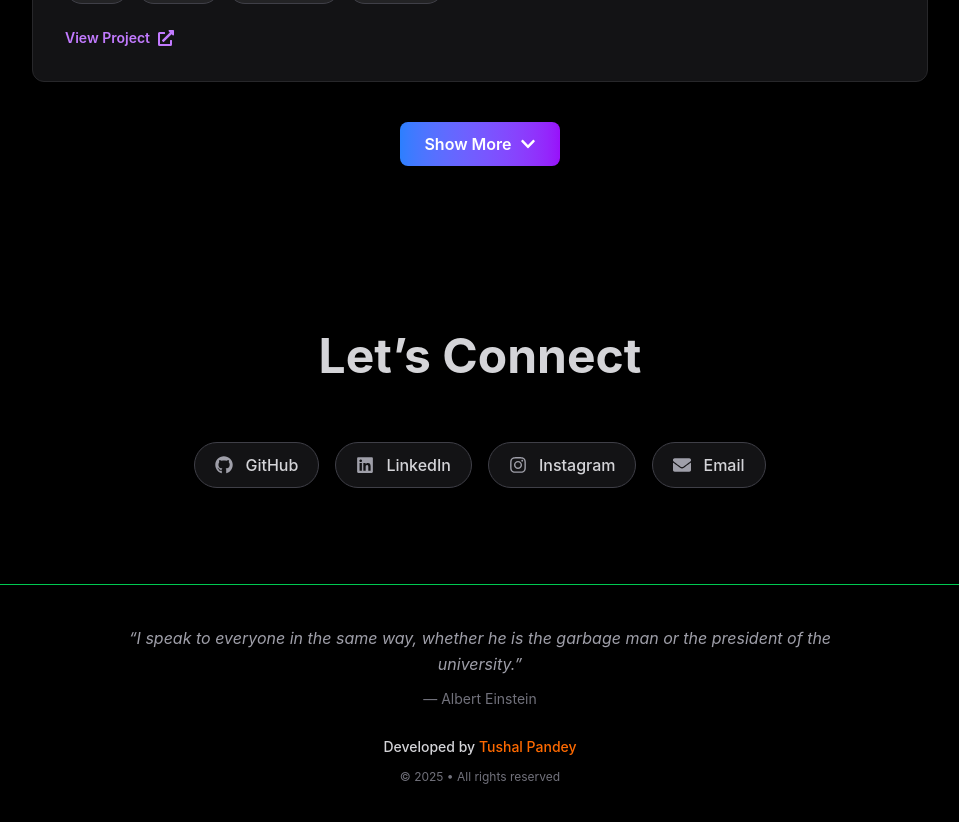
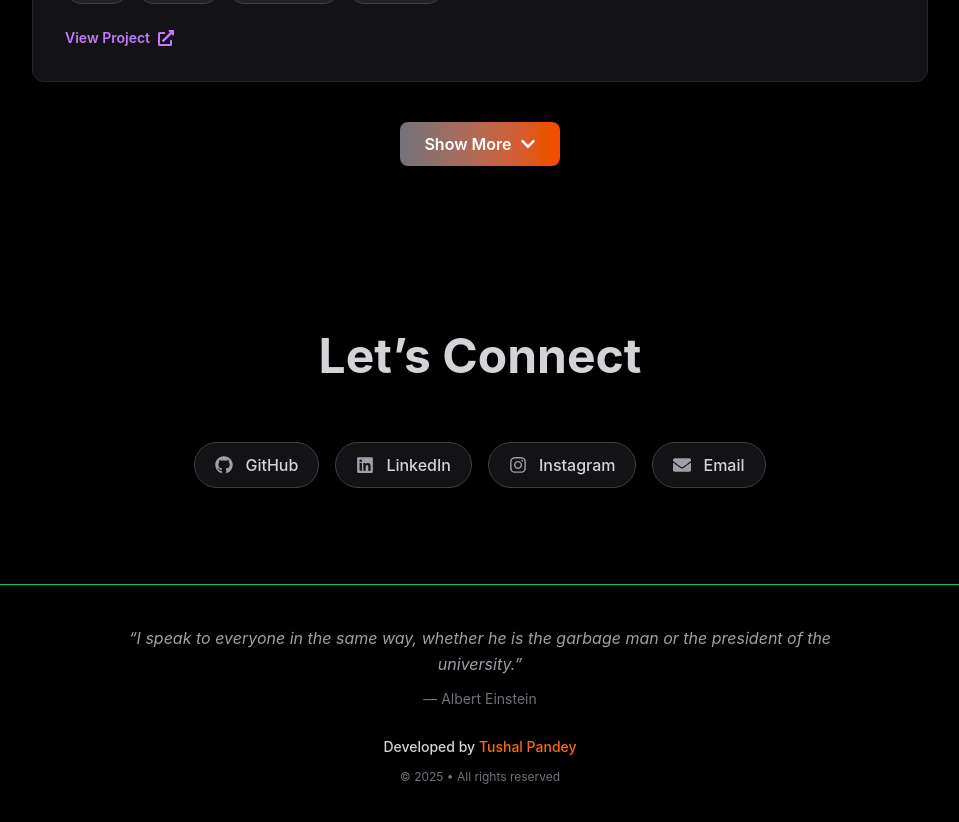
Before and after one commit to pandeYtushal/Portfolio2, a React (Vite) app: page / in a window 1280 px wide. Shown: the part 2420-3242 px from the top of the page, without its empty margins (160-1119 px from the left). Built offline with nearby package versions, Linux system fonts and the light colour scheme.

Commit message:
Update Projects.jsx

```diff
--- a/src/components/Projects.jsx
+++ b/src/components/Projects.jsx
@@ -110,7 +110,7 @@ const Projects = () => {
           <div className="flex justify-center pt-2">
             <button
               onClick={() => setShowAll(!showAll)}
-              className="px-6 py-2.5 text-sm sm:text-base bg-gradient-to-r from-blue-500 to-purple-600 text-white rounded-lg font-semibold flex items-center gap-2 transition-transform hover:scale-105">
+              className="px-6 py-2.5 text-sm sm:text-base bg-gradient-to-r from-zinc-500 to-orange-600 text-white rounded-lg font-semibold flex items-center gap-2 transition-transform hover:scale-105">
               {showAll ? (
                 <>
                   Show Less <FaChevronUp />
```
